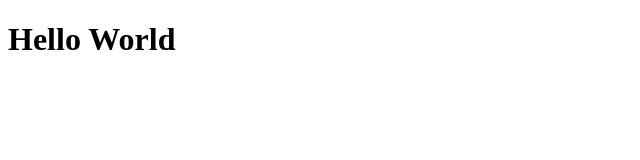
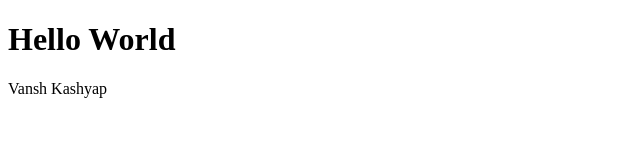
Before and after one commit to vanshkash/P0-client, a plain HTML site: page index.html in a window 1280 px wide. Shown: the whole page, without its empty margins (0-640 px from the left). Drawn offline with Linux system fonts and the light colour scheme.

Commit message:
Name Added

```diff
--- a/index.html
+++ b/index.html
@@ -7,5 +7,6 @@
 </head>
 <body>
 <h1>Hello World</h1>
+<p>Vansh Kashyap</p>
 </body>
 </html>
```
